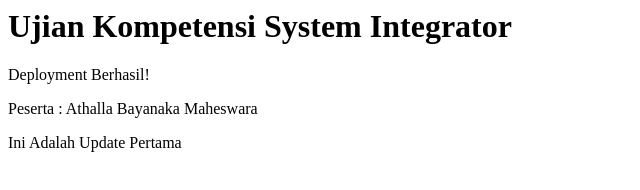
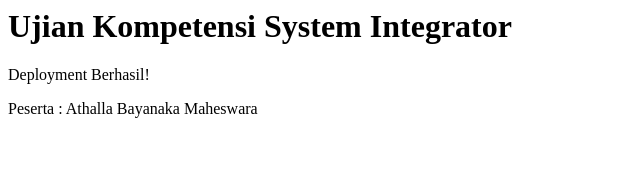
Before and after one commit to Arzenos/proyek-ujk, a plain HTML site: page index.html in a window 1280 px wide. Shown: the whole page, without its empty margins (0-640 px from the left). Drawn offline with Linux system fonts and the light colour scheme.

Commit message:
Update 0

```diff
--- a/index.html
+++ b/index.html
@@ -1,4 +1,3 @@
 <h1>Ujian Kompetensi System Integrator</h1>
 <p>Deployment Berhasil!</p>
 <p>Peserta : Athalla Bayanaka Maheswara</p>
-<p>Ini Adalah Update Pertama</p>
```
